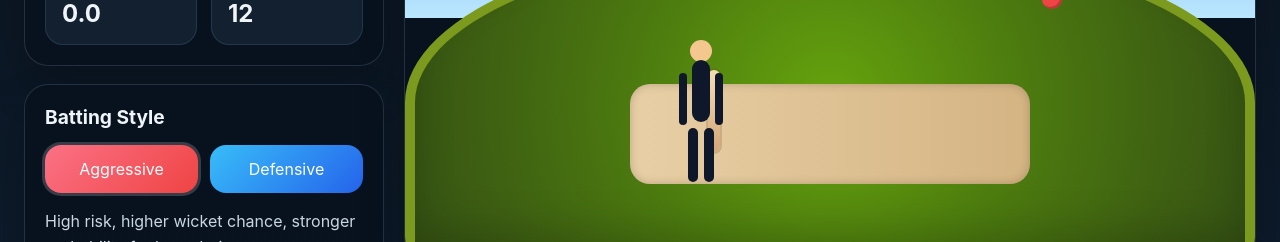
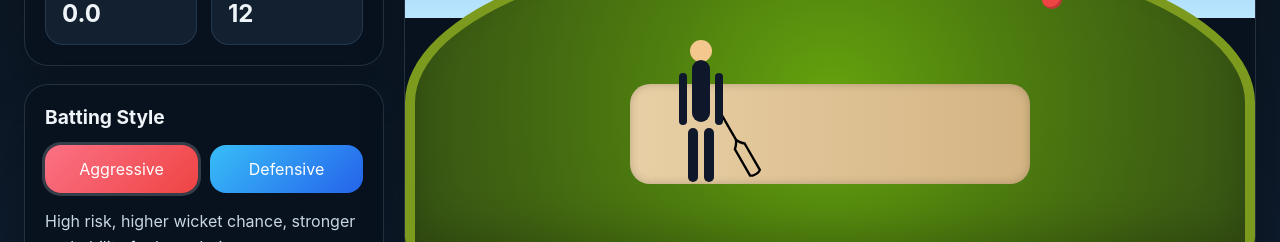
Before and after one commit to shehryarf67/2D-Cricket-Game, a React (Vite) app: page / in a window 1280 px wide. Shown: the part 402-644 px from the top of the page. Built offline with nearby package versions, Linux system fonts and the light colour scheme.

Commit message:
Adding a cricket bat svg for realism.

```diff
--- a/src/App.jsx
+++ b/src/App.jsx
@@ -1,4 +1,5 @@
 import React, { useEffect, useMemo, useRef, useState } from 'react';
+import bat from './assets/bat.svg';
 
 const MAX_BALLS = 12;
 const MAX_WICKETS = 2;
@@ -290,7 +291,7 @@ export default function App() {
             <div className="field-oval">
               <div className="pitch" />
               <div key={swingKey} className={phase === 'shot' ? 'batsman swing' : 'batsman'}>
-                <div className="bat" />
+                <img src={bat} className="bat" alt="bat" />
                 <div className="player-head" />
                 <div className="player-body" />
               </div>
--- a/src/styles.css
+++ b/src/styles.css
@@ -266,14 +266,12 @@ button {
 
 .bat {
   position: absolute;
-  left: 44px;
-  top: 30px;
-  width: 12px;
-  height: 82px;
-  border-radius: 10px;
-  background: linear-gradient(180deg, #f5deb3, #d2a679);
-  transform-origin: bottom center;
-  box-shadow: 0 0 0 2px rgba(113, 76, 38, 0.22);
+  width: 70px;
+  height: auto;
+  left: 40px;
+  top: 70px;
+  transform: rotate(-30deg);
+  size: 40px 100px;
 }
 
 .swing .bat {
```
Also changed, not shown: src/assets/bat.svg (renamed from bat.svg), src/assets/stumps.png (added).
